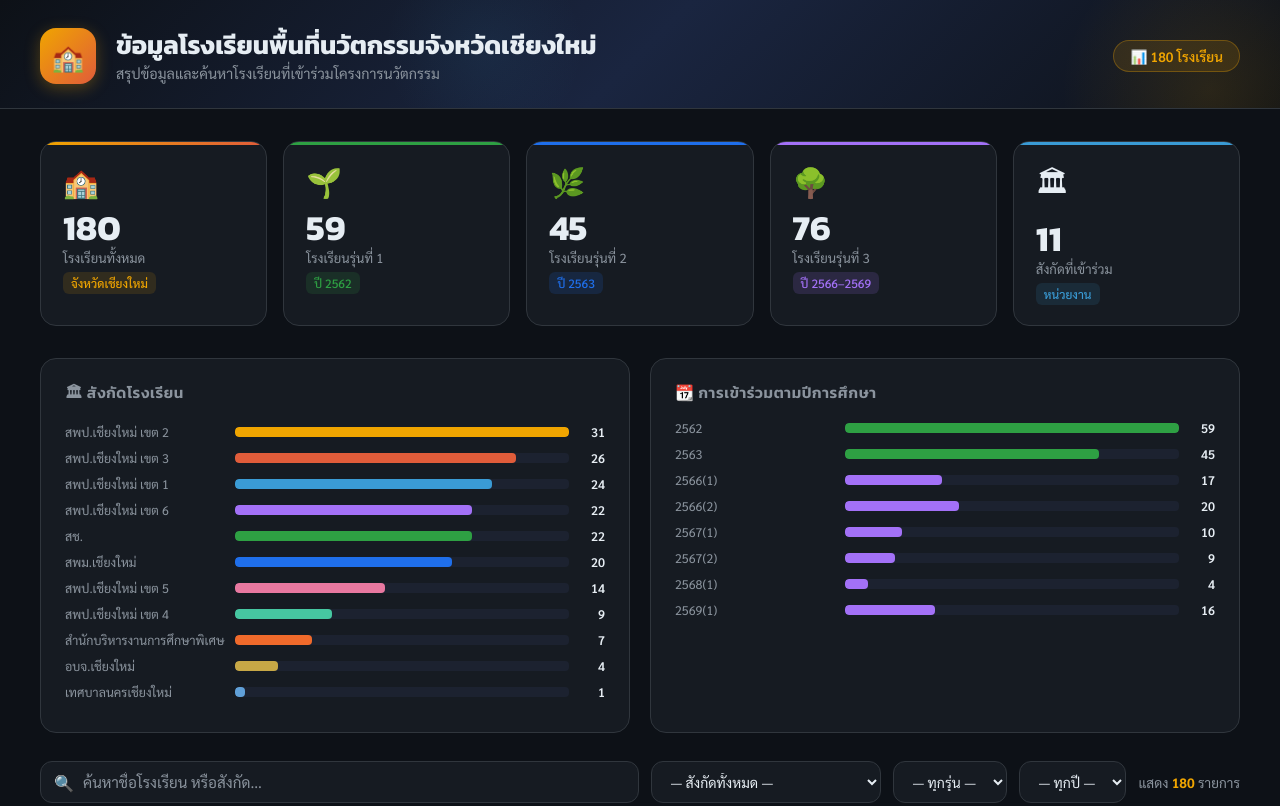
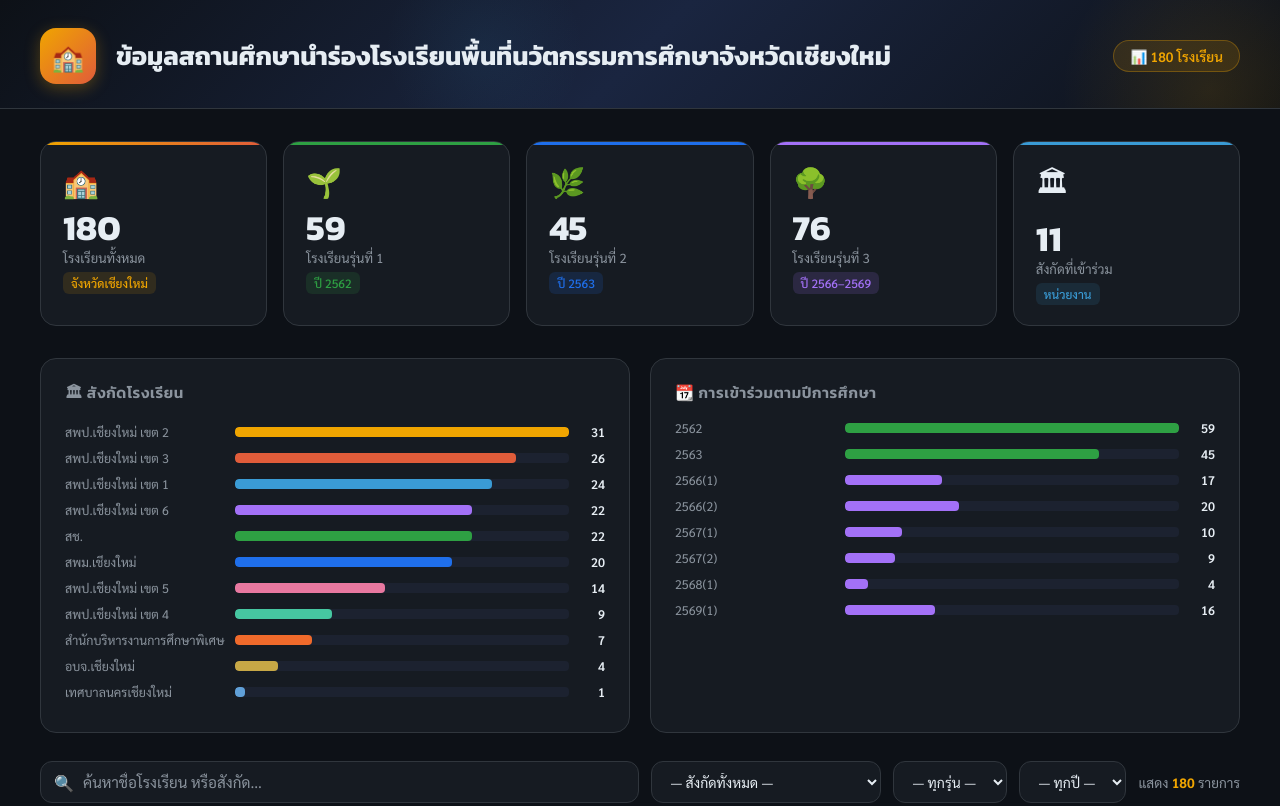
Before and after one commit to chiangmaisueksa/EduSandboxCM, a plain HTML site: page index.html in a window 1280 px wide. Shown: the top 806 px of the page. Drawn offline with nearby package versions, Linux system fonts and the light colour scheme.

Commit message:
index.html

```diff
--- a/index.html
+++ b/index.html
@@ -3,7 +3,7 @@
 <head>
 <meta charset="UTF-8">
 <meta name="viewport" content="width=device-width, initial-scale=1.0">
-<title>ข้อมูลโรงเรียนพื้นที่นวัตกรรมจังหวัดเชียงใหม่</title>
+<title>ข้อมูลสถานศึกษานำร่องโรงเรียนพื้นที่นวัตกรรมการศึกษาจังหวัดเชียงใหม่</title>
 <link rel="preconnect" href="https://fonts.googleapis.com">
 <link href="https://fonts.googleapis.com/css2?family=Sarabun:wght@300;400;500;600;700&family=Kanit:wght@400;600;700&display=swap" rel="stylesheet">
 <script src="https://cdnjs.cloudflare.com/ajax/libs/PapaParse/5.4.1/papaparse.min.js"></script>
@@ -434,8 +434,7 @@
   <div class="header-inner">
     <div class="header-icon">🏫</div>
     <div class="header-text">
-      <h1>ข้อมูลโรงเรียนพื้นที่นวัตกรรมจังหวัดเชียงใหม่</h1>
-      <p>สรุปข้อมูลและค้นหาโรงเรียนที่เข้าร่วมโครงการนวัตกรรม</p>
+      <h1>ข้อมูลสถานศึกษานำร่องโรงเรียนพื้นที่นวัตกรรมการศึกษาจังหวัดเชียงใหม่</h1>
     </div>
     <div class="header-badge" id="headerCount">📊 กำลังโหลด...</div>
   </div>
```
